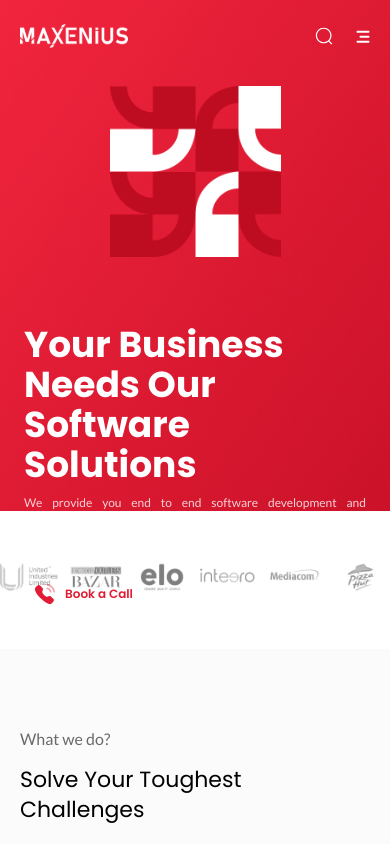
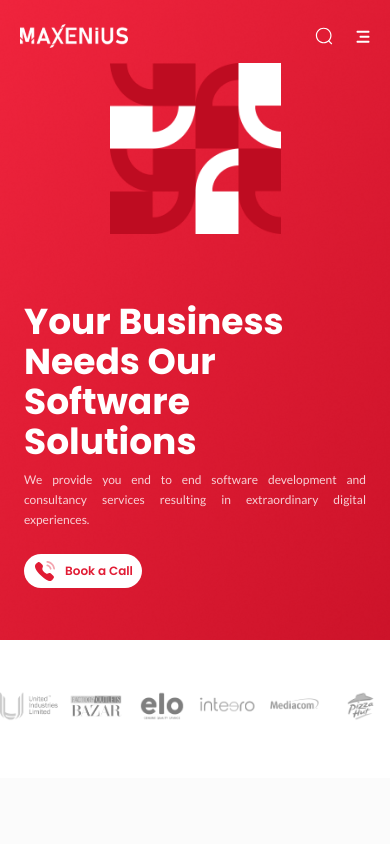
Before and after one commit to sadiq5566/my-maxenius, a Next.js app: page /services in a window 390 px wide. Shown: the top 844 px of the page. Built offline with nearby package versions, Linux system fonts and the light colour scheme.

Commit message:
fix header responsiveness

```diff
--- a/components/Contact/Contact.tsx
+++ b/components/Contact/Contact.tsx
@@ -17,7 +17,7 @@ const Contact: FC = () => {
   };
   return (
     <>
-      <div className="absolute bg-white sm:top-[434px] top-[494px] sm:left-[20px] md:left-[80px] left-[115px] sm:w-[90%] w-[80%] sm:h-[760px] md:h-[760px] h-[650px] ml-auto mr-auto sm:px-[20px] px-[76px] sm:py-[60px] py-[66px] sm:mb-[30px] shadow-contact rounded-xl	">
+      <div className="absolute bg-white sm:top-[434px] md:top-[404px] top-[494px] sm:left-[20px] md:left-[80px] left-[115px] sm:w-[90%] w-[80%] sm:h-[760px] md:h-[760px] h-[650px] ml-auto mr-auto sm:px-[20px] px-[76px] sm:py-[60px] py-[66px] sm:mb-[30px] shadow-contact rounded-xl	">
         <form>
           <InputField
             label="How can i help you?"
--- a/components/common/Header/Header.tsx
+++ b/components/common/Header/Header.tsx
@@ -59,7 +59,7 @@ export function Header({
       } bg-cover bg-no-repeat bg-center`}
     >
       <div className="relative h-full">
-        <div className="px-14 md:px-4 sm:px-0 py-4">
+        <div className="px-14 md:px-4 sm:px-0 py-4 h-full">
           <div className="sm:w-full sm:inline-block mx-auto lg:flex-col flex flex-wrap py-5 px-14 sm:mx-0 sm:px-[20px] md:mx-2  md:px-2 md:py-2 flex-row items-center ">
             <Link href="/">
               <a className="flex title-font font-medium items-center text-gray-900 mb-4 sm:inline-block ">
@@ -83,7 +83,9 @@ export function Header({
             </div>
             <Nav />
           </div>
-          <section className="relative">
+          <section
+            className={`relative ${isContact ? "" : "h-[80%] flex items-center"} `}
+          >
             <div
               className={`px-14 py-24 lg:py-12 md:px-7 md:py-6 sm:py-0 mx-auto flex flex-nowrap sm:flex-col sm:px-6 sm:h-auto ${
                 router.pathname === "/ourwork" ? "justify-between items-center" : ""
@@ -91,8 +93,8 @@ export function Header({
             >
               <div
                 className={`w-2/3 sm:w-full sm:order-2 flex flex-col mr-32 lg:mr-16 sm:mt-2 md:mr-12 ${
-                  router.pathname === "/ourwork" ? "" : "justify-between"
-                }  ${
+                  isContact ? "" : "sm:mr-auto sm:ml-auto"
+                } ${router.pathname === "/ourwork" ? "" : "justify-between"}  ${
                   router.pathname === "/services" ? "justify-evenly" : ""
                 }  relative text-white sm:mt-8 sm:h-auto`}
               >
--- a/components/svg/sideBanner.tsx
+++ b/components/svg/sideBanner.tsx
@@ -8,6 +8,7 @@ const SideBanner = () => {
       viewBox="0 0 242 483"
       fill="none"
       xmlns="http://www.w3.org/2000/svg"
+      className="w-[242px] h-[483px] md:w-[200px] md:h-[345px]"
     >
       <path
         d="M121.421 362L242 362L242 242L121.421 242L121.421 314.558C97.0243 318.186 49.073 293.907 47.9513 242L5.24537e-06 242C4.20627 309.256 52.1576 362 121.421 362Z"
--- a/pages/about.tsx
+++ b/pages/about.tsx
@@ -8,7 +8,7 @@ const AboutPage: NextPage = () => {
       headTitle="Why Choose Us?"
       subTitle="By choosing us denotes you are finally paying attention to your reputation and having someone who has a great experience and capacity for it."
       btnText="Contact Now"
-      customHeight="h-[654px] sm:h-[520.24px]"
+      customHeight="h-[654px] md:h-[520.24px] sm:h-[520.24px]"
       bannerImageClass="hidden sm:block"
     >
       <About />
--- a/pages/contact.tsx
+++ b/pages/contact.tsx
@@ -8,7 +8,7 @@ const ContactPage: NextPage = () => {
       headTitle="Let’s get started!"
       subTitle="."
       isButton={false}
-      customHeight="h-[788px] sm:h-[734.95px]"
+      customHeight="h-[788px] md:h-[634.95px] sm:h-[734.95px]"
       bannerImageClass="hidden sm:block"
       isContact={true}
     >
--- a/pages/index.tsx
+++ b/pages/index.tsx
@@ -10,7 +10,7 @@ import { Services } from "../components/Services";
 const Home: NextPage = () => {
   return (
     <>
-      <Layout isExpText={true} customHeight="h-[784px] sm:h-[576.68px]">
+      <Layout isExpText={true} customHeight="h-[784px] md:h-[556.68px] sm:h-[576.68px]">
         <Projects />
         <Clients />
         <Services />
--- a/pages/ourwork.tsx
+++ b/pages/ourwork.tsx
@@ -9,7 +9,7 @@ const OurWork = () => {
         headTitle="Take A Look At Our Work"
         subTitle="Here are some of our projects that we take pride in. Take a look around and you'll definitely find something fascinating in them"
         bannerImageClass="hidden sm:block"
-        customHeight="h-[654px] sm:h-[510.65px]"
+        customHeight="h-[654px] md:h-[515.65px] sm:h-[510.65px]"
       >
         <Blog />
       </Layout>
--- a/pages/services.tsx
+++ b/pages/services.tsx
@@ -12,7 +12,7 @@ const OurWork = () => {
         headTitle="Your Business Needs Our Software Solutions"
         subTitle="We provide you end to end software development and consultancy services resulting in extraordinary digital experiences."
         bannerImageClass="hidden sm:block"
-        customHeight="h-[654px] sm:h-[510.65px]"
+        customHeight="h-[654px] md:h-[515.65px] sm:h-[640.24px]"
       >
         <Projects />
         <Services />
```
